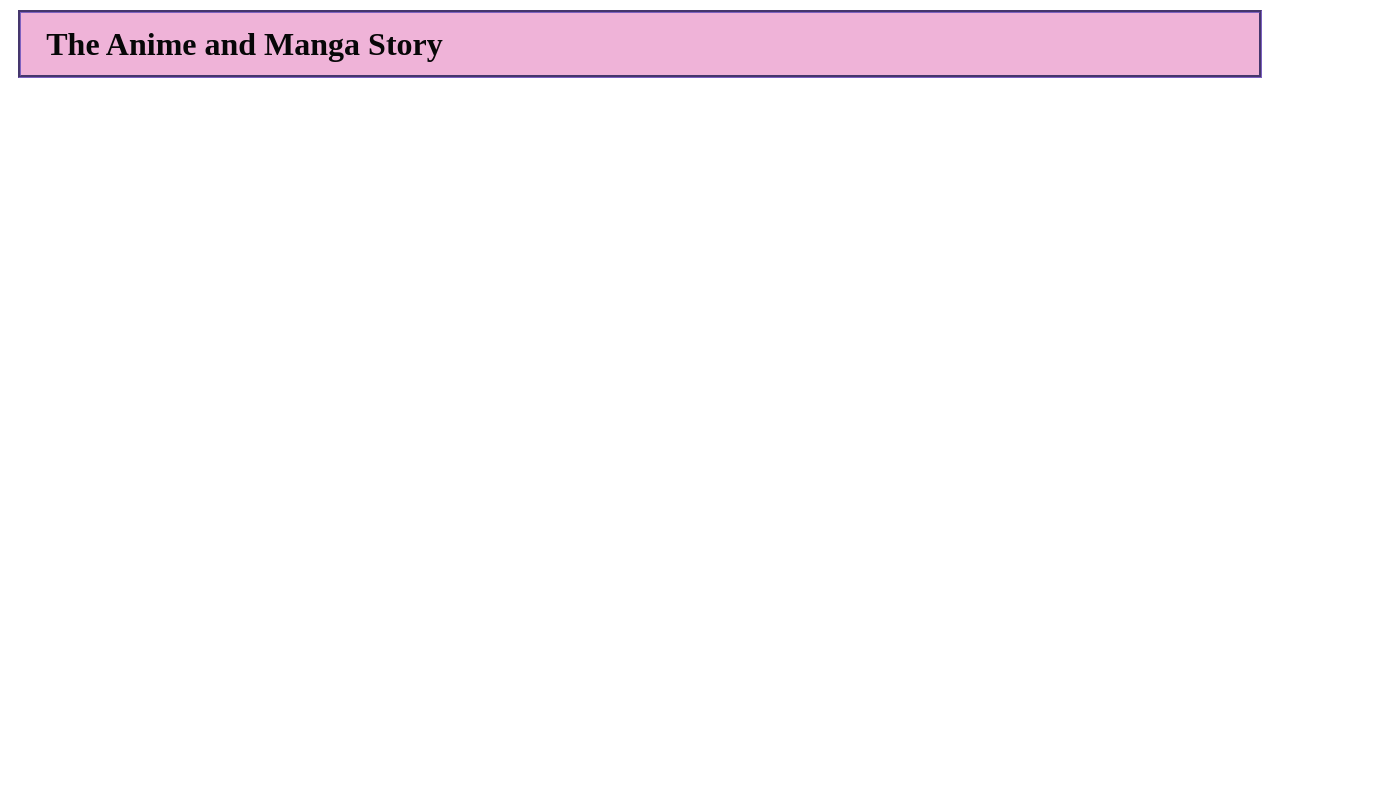
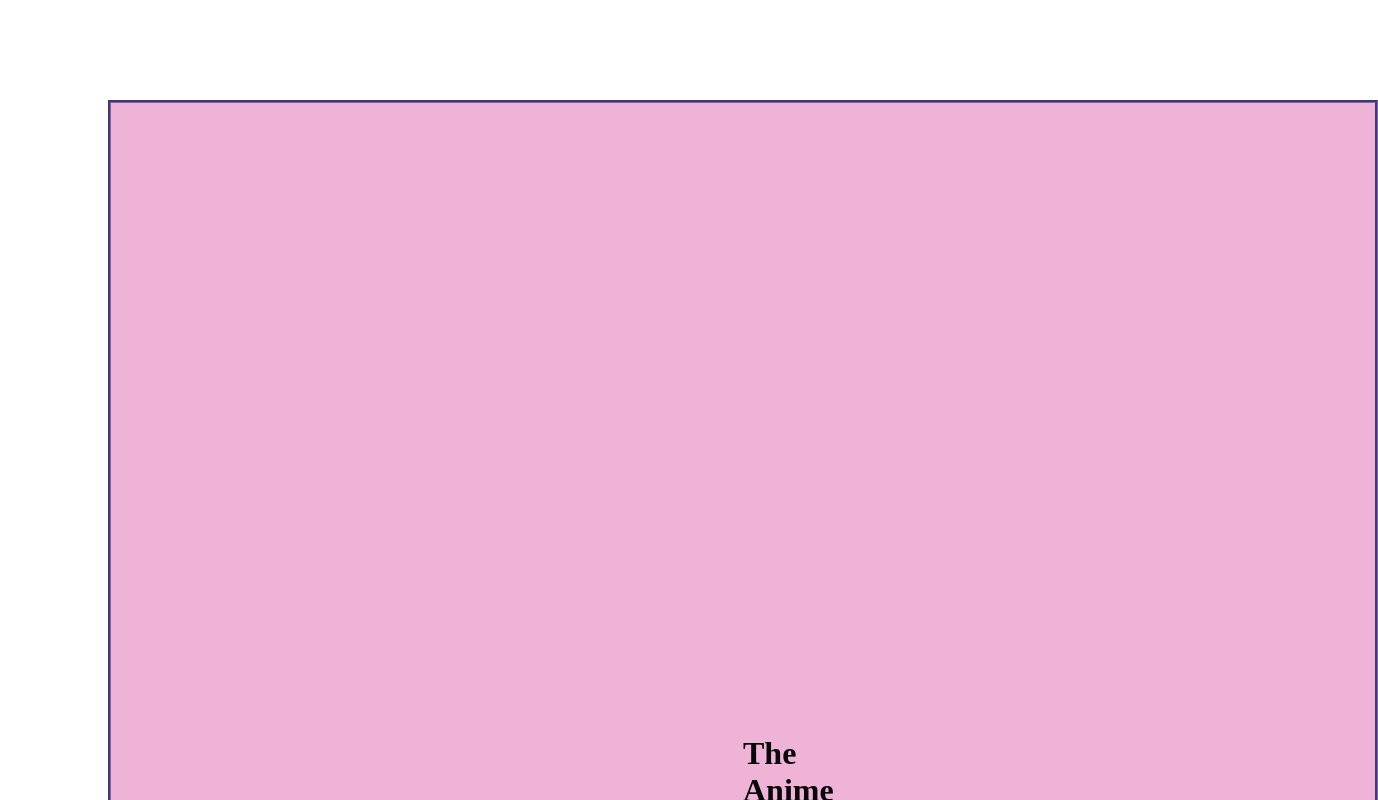
Before and after one commit to Preethi8015/cloud_static_demo, a plain HTML site: page index.html in a window 1280 px wide. Shown: the top 800 px of the page, 1378 px wide, since content can reach past the window. Drawn offline with Linux system fonts and the light colour scheme.

Commit message:
Update index.html

```diff
--- a/index.html
+++ b/index.html
@@ -8,8 +8,8 @@
         h1{
             border-style: groove;
             border-color: rgb(124, 97, 192);
-            padding: 1% 2% 1% 2%;
-            margin: 10px;
+            padding: 50% 50% 50% 50%;
+            margin: 100px;
             background-color: rgb(239, 179, 216);
             color: rgb(7, 7, 8);
         }
```
